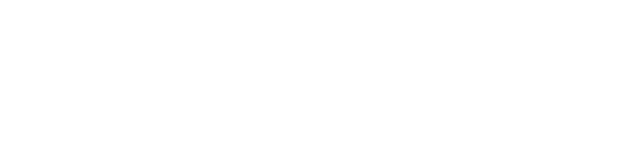
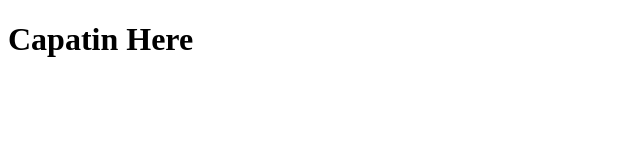
Before and after one commit to GowdaHemannth/JS-N, a plain HTML site: page JS_CLASS/1.html in a window 1280 px wide. Shown: the whole page, without its empty margins (0-640 px from the left). Drawn offline with Linux system fonts and the light colour scheme.

Commit message:
New Files Added

```diff
--- a/JS_CLASS/1.html
+++ b/JS_CLASS/1.html
@@ -6,7 +6,13 @@
     <title>Document</title>
   </head>
   <body>
+    <h1 id ="Slogger">Abhishek-Sharma</h1>
+<!--
+      <h1 class="Rocky">hii</h1>
+      <h2 class="Rocky">BYEE</h2> -->
 
+
+      <!--  Here tag Name Also returns The tag Name -->
   </body>
   <script>
     // // location.href = "https://www.google.com";
@@ -17,14 +23,35 @@
     // localStorage.setItem("name","manoj")
     // // localStorage.removeItem("name")
 
+    // Session Storage Helps Yiy keep Data
+    //   sessionStorage.setItem("name","Abhi")
 
-    // Session Storage Helps Yiy keep Data
-    sessionStorage.setItem("name","Abhi")
+    //   //  Use Case After Calling The Database instaed of Calling it Again ANd Agin we can call once and Store it and Use it
+    //   // let data=sessionStorage.getItem("name")
+    //   // console.log(data);
 
-    //  Use Case After Calling The Database instaed of Calling it Again ANd Agin we can call once and Store it and Use it
-    // let data=sessionStorage.getItem("name")
-    // console.log(data);
+    //  sessionStorage.removeItem("name")
 
-   sessionStorage.removeItem("name")
+    // let Data=document.getElementById("Slogger")
+    // console.log(Data);
+    // let Data1 = document.getElementsByClassName("Rocky");
+    // for (let i = 0; i < Data1.length; i++) {
+    //   let Data2 = Data1[i].textContent;
+    //   console.log(Data2);
+    // }
+
+
+    //  Important thing About Query Selector is Even Though You Have Collection its Matches the First Element
+    //  By using the Selector Symbols YOU Can Use These
+
+
+    //  IN Query SelectorAll its All so Gives Collection But It Actually Not A Collection
+
+
+    //  DOm Manipulation
+   let Data= document.getElementById("Slogger")
+  //  Data.innerHTML="<h1>Abhishek-Sharma is Not A Slogger</h1>"
+
+  Data.innerText="Capatin Here"
   </script>
 </html>
```
